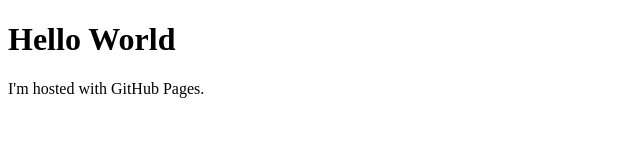
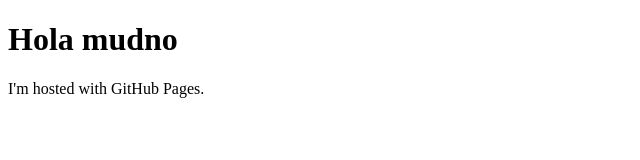
Before and after one commit to Acoidan/acoidan.github.io, a plain HTML site: page index.html in a window 1280 px wide. Shown: the full height of the page, 0-640 px from the left. Drawn offline with Linux system fonts and the light colour scheme.

Commit message:
Update index.html

```diff
--- a/index.html
+++ b/index.html
@@ -1,7 +1,7 @@
 <!DOCTYPE html>
 <html>
 <body>
-<h1>Hello World</h1>
+<h1>Hola mudno</h1>
 <p>I'm hosted with GitHub Pages.</p>
 </body>
 </html>
```
